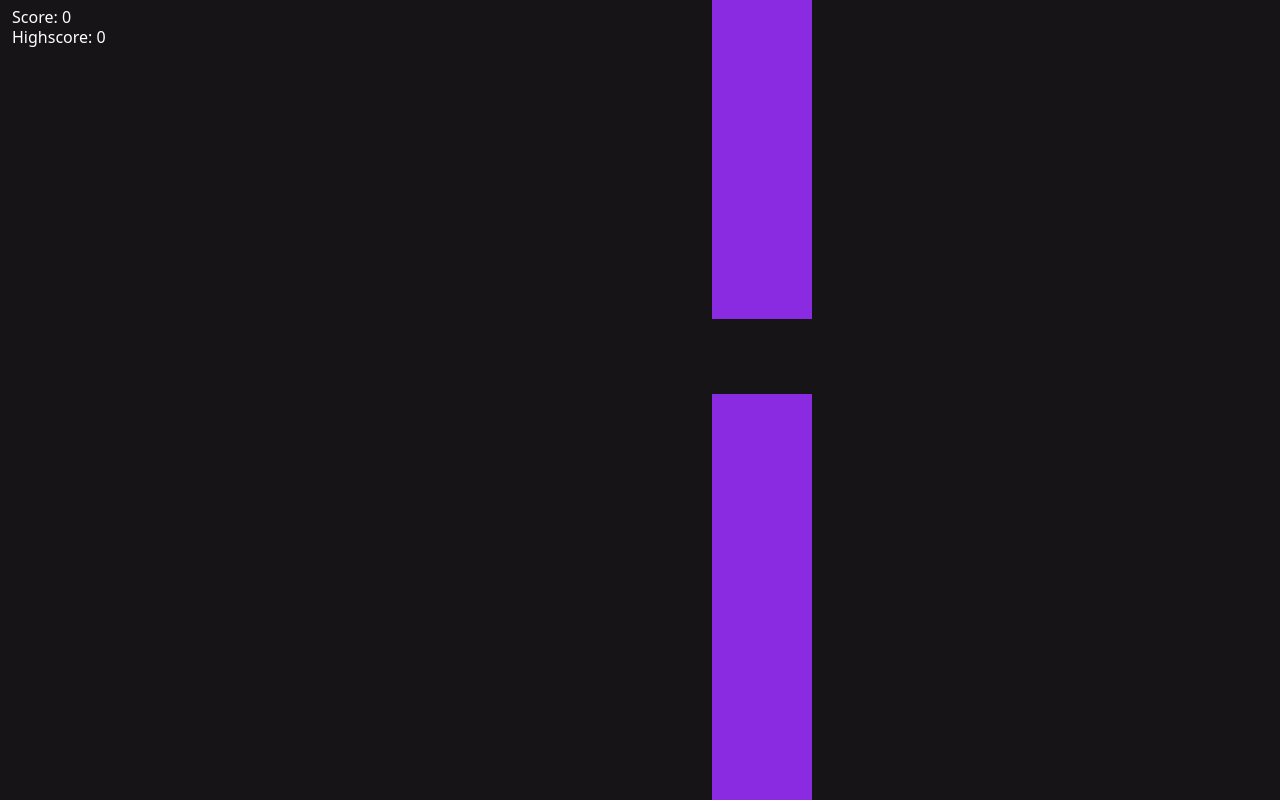
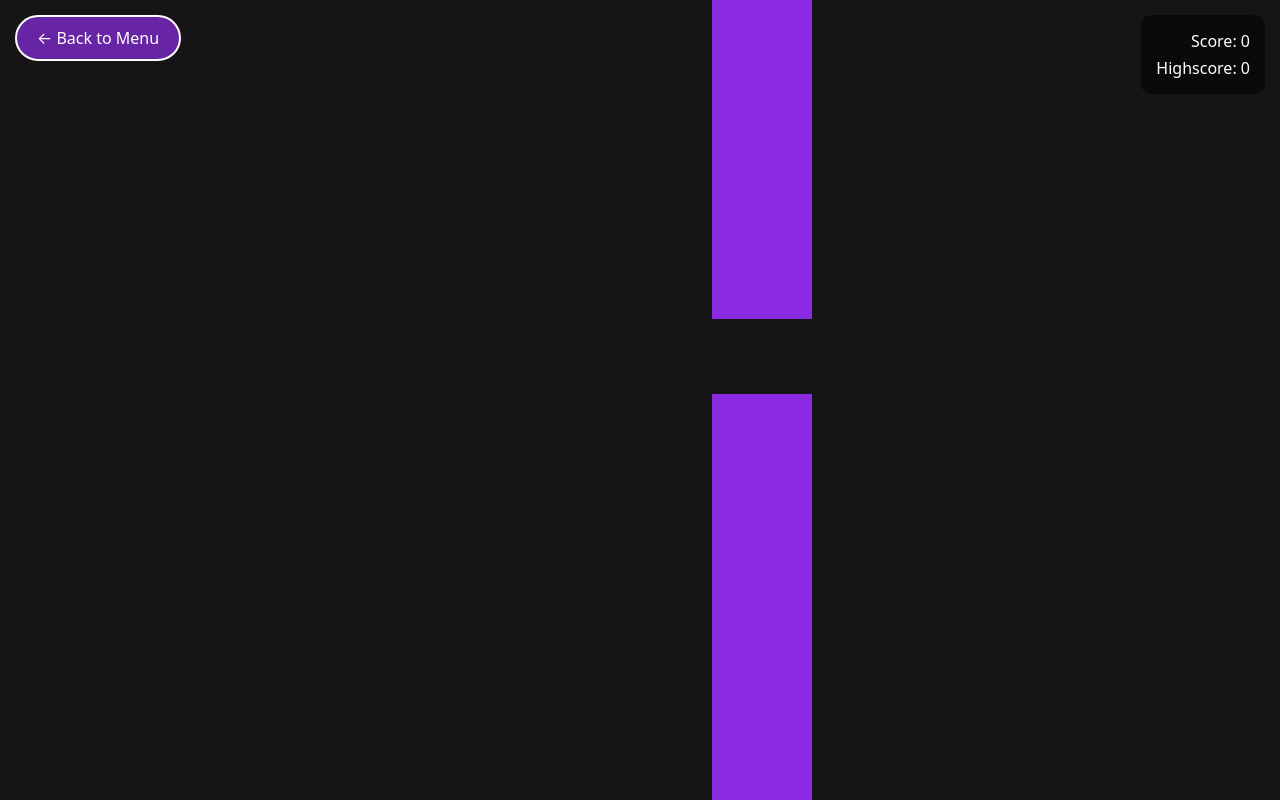
Before and after one commit to viyanajith/hard-games, a plain HTML site: page crazywaver.html in a window 1280 px wide. Drawn offline with Linux system fonts and the light colour scheme.

Commit message:
UPDATE: 1: i have made touchscreen availebale                 2: i have made a go back btn for                to ummmm. Go back!

```diff
--- a/crazywaver.html
+++ b/crazywaver.html
@@ -7,9 +7,54 @@
 <style>
   html,body{height:100%;margin:0;background:rgb(23,20,23);overflow:hidden}
   canvas{display:block;width:100vw;height:100vh;background:rgb(23,20,23);image-rendering:pixelated}
+
+  #back-button {
+    position: fixed;
+    top: 15px;
+    left: 15px;
+    padding: 10px 20px;
+    background: rgba(138, 43, 226, 0.7);
+    color: white;
+    border: 2px solid white;
+    border-radius: 25px;
+    font-family: system-ui, -apple-system, sans-serif;
+    font-size: 16px;
+    cursor: pointer;
+    z-index: 100;
+    text-decoration: none;
+    transition: all 0.3s ease;
+  }
+
+  #back-button:hover {
+    background: rgba(138, 43, 226, 0.9);
+    transform: scale(1.05);
+  }
+
+  #hud {
+    position: fixed;
+    top: 15px;
+    right: 15px;
+    color: white;
+    font-family: system-ui, -apple-system, sans-serif;
+    font-size: 16px;
+    text-align: right;
+    z-index: 100;
+    background: rgba(0, 0, 0, 0.5);
+    padding: 10px 15px;
+    border-radius: 10px;
+  }
+
+  #hud div {
+    margin: 5px 0;
+  }
 </style>
 </head>
 <body>
+<a id="back-button" href="https://viyanajith.github.io/hard-games/mainscreen.html">← Back to Menu</a>
+<div id="hud">
+  <div id="score">Score: 0</div>
+  <div id="highscore">Highscore: 0</div>
+</div>
 <canvas id="stage"></canvas>
 <script>
 (() => {
@@ -147,11 +192,40 @@
 
   // ===== Input =====
   const keys = new Set();
+
+  // Keyboard controls
   addEventListener('keydown', e => {
     if (e.code==='Space'){ e.preventDefault(); keys.add('Space'); }
     if (e.key?.toLowerCase()==='c'){ trail.length = 0; } // clear trail
   }, {passive:false});
-  addEventListener('keyup', e => { if (e.code==='Space'){ e.preventDefault(); keys.delete('Space'); }}, {passive:false});
+
+  addEventListener('keyup', e => {
+    if (e.code==='Space'){ e.preventDefault(); keys.delete('Space'); }
+  }, {passive:false});
+
+  // Mouse/touch controls
+  const handlePointerDown = (e) => {
+    e.preventDefault();
+    keys.add('Space');
+  };
+
+  const handlePointerUp = (e) => {
+    e.preventDefault();
+    keys.delete('Space');
+  };
+
+  // Add event listeners for mouse and touch
+  document.addEventListener('mousedown', handlePointerDown);
+  document.addEventListener('mouseup', handlePointerUp);
+  document.addEventListener('touchstart', handlePointerDown, {passive: false});
+  document.addEventListener('touchend', handlePointerUp, {passive: false});
+
+  // Prevent default touch behavior to avoid scrolling
+  document.addEventListener('touchmove', (e) => {
+    if (keys.has('Space')) {
+      e.preventDefault();
+    }
+  }, { passive: false });
 
   // ===== Utils =====
   function aabb(ax,ay,aw,ah, bx,by,bw,bh){
@@ -272,12 +346,9 @@
       drawShards();
     }
 
-    // HUD: score & highscore
-    ctx.fillStyle = '#ffffff';
-    ctx.font = '16px system-ui, -apple-system, Segoe UI, Roboto, Helvetica, Arial, sans-serif';
-    ctx.textBaseline = 'top';
-    ctx.fillText(`Score: ${score}`, 12, 10);
-    ctx.fillText(`Highscore: ${highscore}`, 12, 30);
+    // Update HUD elements
+    document.getElementById('score').textContent = `Score: ${score}`;
+    document.getElementById('highscore').textContent = `Highscore: ${highscore}`;
   }
 
   function frame(now){
```
